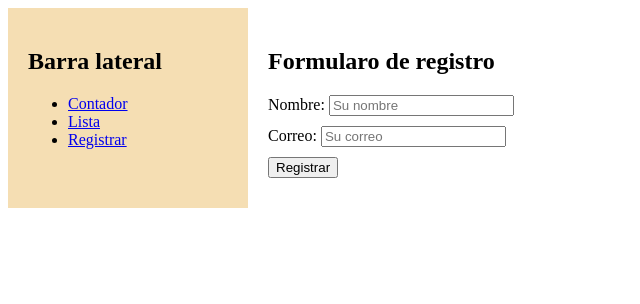
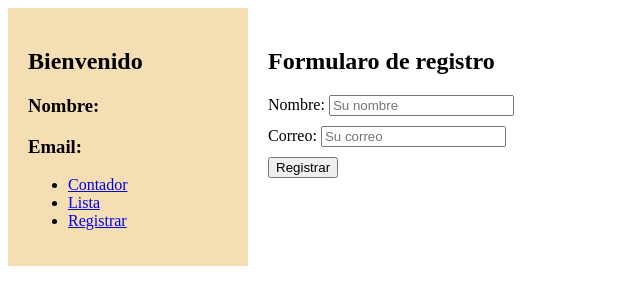
Before and after one commit to NicoG3/Proyecto-Pro-Vue, a Vue app: page /registrar in a window 1280 px wide. Shown: the top 304 px of the page, without its empty margins (0-640 px from the left). Built offline with nearby package versions, Linux system fonts and the light colour scheme.

Commit message:
Se crea el store de pinia para almacenarlos.

```diff
--- a/src/components/ListaTSidebar.vue
+++ b/src/components/ListaTSidebar.vue
@@ -1,6 +1,8 @@
 <template>
   <div class="sidebar">
-  <h2>Barra lateral</h2>
+  <h2>Bienvenido</h2>
+  <h3>Nombre: {{ nombre }}</h3>
+  <h3>Email: {{ email }}</h3>
   <ul>
     <li>
       <router-link to="/contador">Contador</router-link>
@@ -19,7 +21,22 @@
 </template>
 
 <script setup>
+  import { useRegistrarStore } from '../modules/registro/stores/registrarStore';
+  import { ref, watch } from 'vue';
 
+  const registrarStore = useRegistrarStore();
+  const nombre = ref(registrarStore.nombre.value);
+  const email = ref(registrarStore.nombre.value);
+
+  watch(() => registrarStore.nombre, (newValue) => {
+    nombre.value = newValue;
+
+  });
+
+  watch(() => registrarStore.email, (newValue) => {
+    email.value = newValue;
+
+  });
 </script>
 
 <style scoped>
--- /dev/null
+++ b/src/modules/registro/stores/registrarStore.js
@@ -0,0 +1,15 @@
+
+
+import { defineStore } from "pinia";
+import {ref} from 'vue';
+
+export const useRegistrarStore = defineStore('registrar',() => {
+  const nombre = ref('');
+  const email = ref('');
+
+  const guardarRegistro = (nombreFormulario, emailFormulario) => {
+    nombre.value = nombreFormulario;
+    email.value = emailFormulario;
+  }
+  return {nombre,email,guardarRegistro}
+});
--- a/src/modules/registro/views/RegistrarView.vue
+++ b/src/modules/registro/views/RegistrarView.vue
@@ -4,13 +4,13 @@
     <Form :validation-schema="schema" @submit="onSubmit">
       <div class="form">
         <label for="nombre">Nombre: </label>
-        <Field type="text" name="nombre" id="nombre" placeholder="Su nombre" />
+        <Field v-model="nombre" type="text" name="nombre" id="nombre" placeholder="Su nombre" />
         <ErrorMessage name="nombre"></ErrorMessage>
       </div>
 
       <div class="form">
         <label for="correo">Correo: </label>
-        <Field type="email" name="email" id="correo" placeholder="Su correo" />
+        <Field v-model="email" type="email" name="email" id="correo" placeholder="Su correo" />
         <ErrorMessage name="email"></ErrorMessage>
       </div>
 
@@ -26,8 +26,17 @@
 <script setup>
 import { Form, Field, ErrorMessage } from 'vee-validate';
 import { schema } from '../schemas/validationSchema';
+//import { useCounterStore } from '../../../stores/counter';
+import { useRegistrarStore } from '../stores/registrarStore';
+import {ref} from 'vue';
+
+const registrarStore = useRegistrarStore();
+
+const nombre = ref('');
+const email = ref('');
 
 const onSubmit = () => {
+  registrarStore.guardarRegistro(nombre.value, email.value);
   console.log('Se ha enviado el formulario');
 }
 </script>
```
